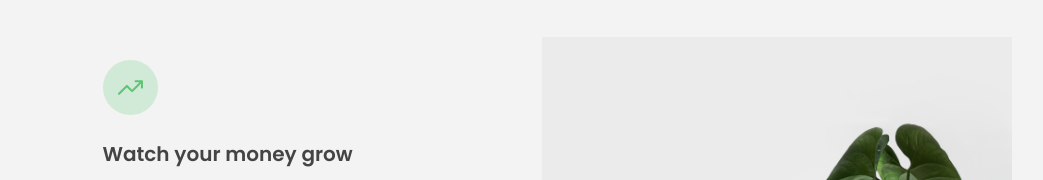
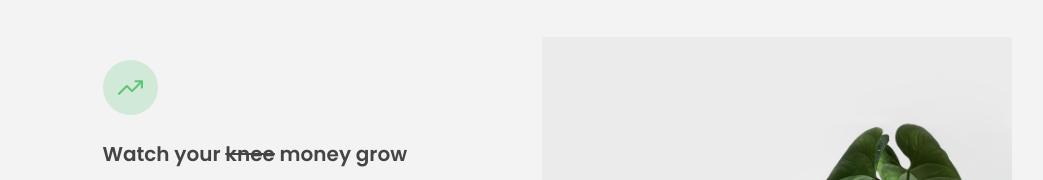
Before and after one commit to heartplay/Bankist, a plain HTML site: page index.html in a window 1280 px wide. Shown: the part 1464-1644 px from the top of the page, without its empty margins (118-1161 px from the left). Drawn offline with Linux system fonts and the light colour scheme.

Commit message:
little easter egg

```diff
--- a/index.html
+++ b/index.html
@@ -76,7 +76,7 @@
                             <use xlink:href="img/icons.svg#icon-trending-up"></use>
                         </svg>
                     </div>
-                    <h5 class="features__header">Watch your money grow</h5>
+                    <h5 class="features__header">Watch your <s>knee</s> money grow</h5>
                     <p>
                         Nesciunt quos autem dolorum voluptates cum dolores dicta fuga inventore ab? Nulla incidunt eius
                         numquam sequi iste pariatur quibusdam!
```
